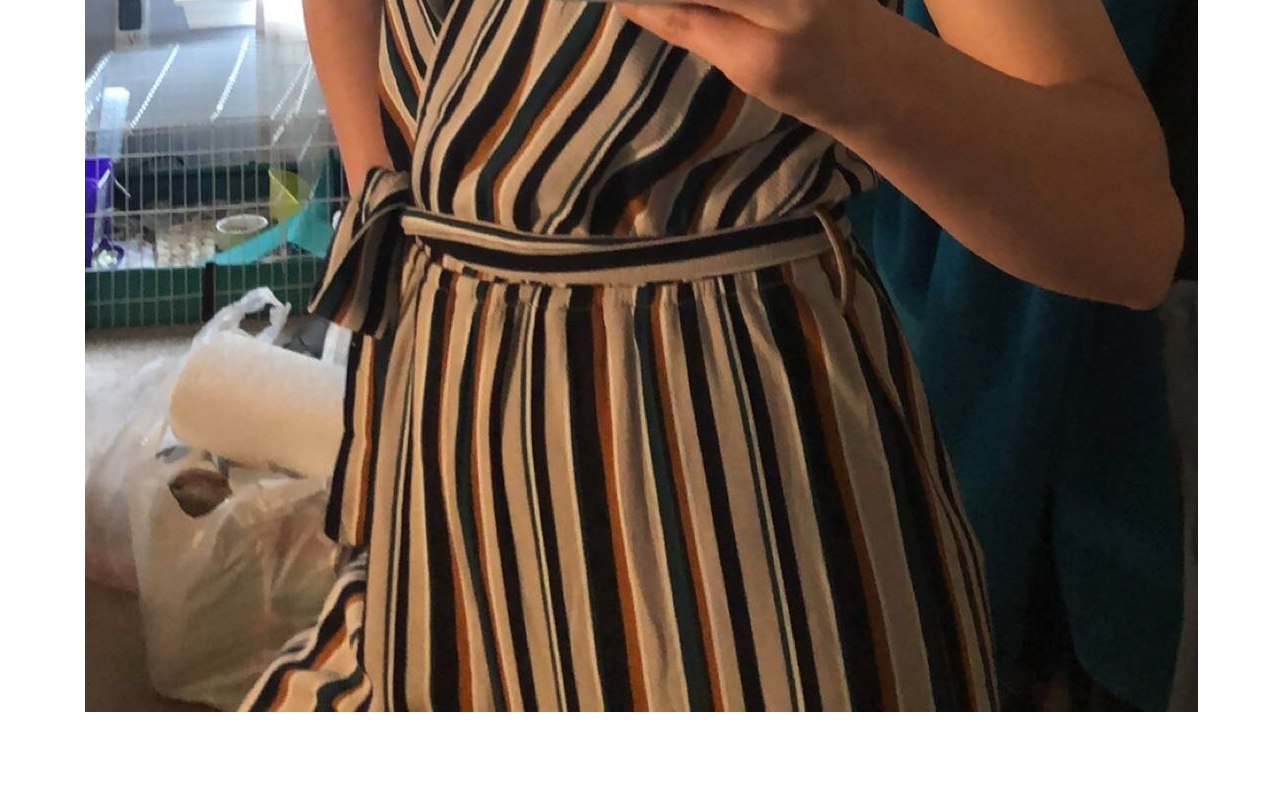
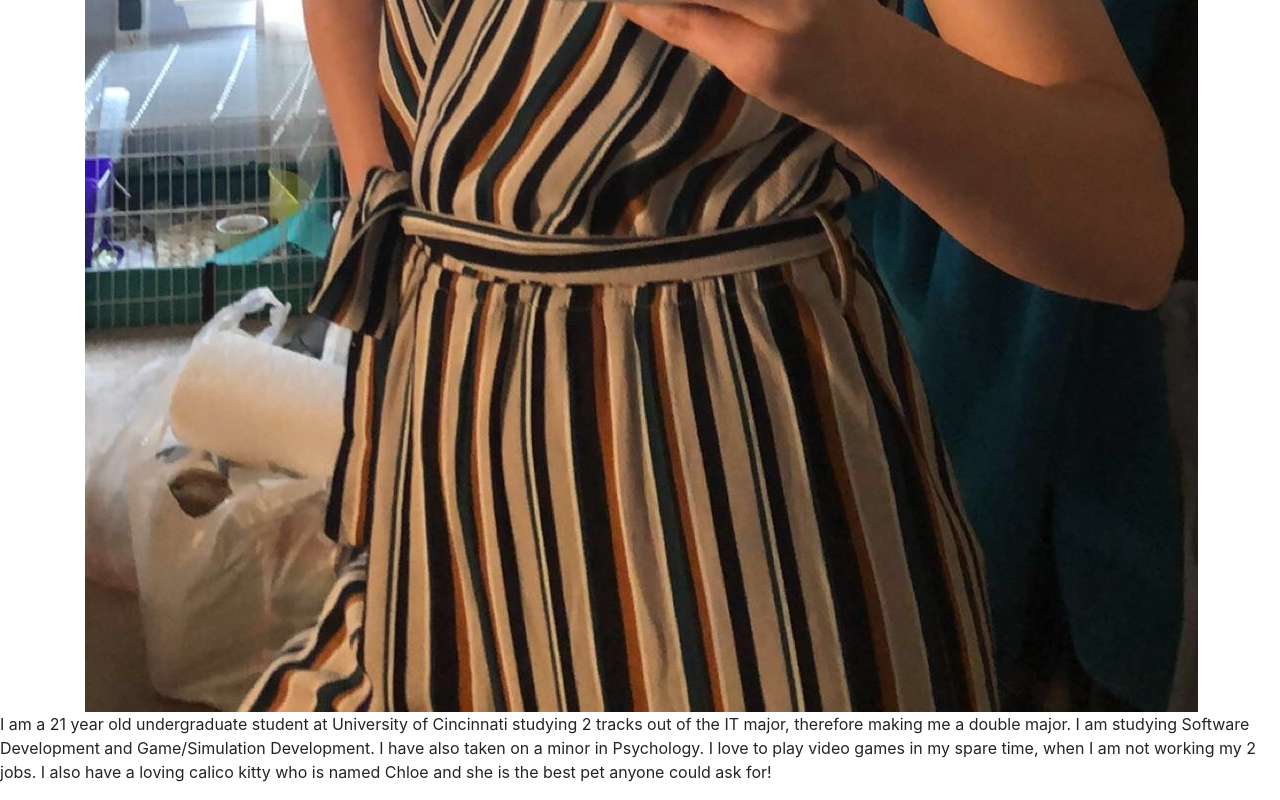
Before and after one commit to it3049c-fall22-henderson/online-portfolio-FallenFoxes, a website: page index.html in a window 1280 px wide. Shown: the part 1003-1803 px from the top of the page. Before the commit the page ends 1715 px from the top, so only its background shows below. Drawn offline with nearby package versions, Linux system fonts and the light colour scheme.

Commit message:
added a personal background section

```diff
--- a/index.html
+++ b/index.html
@@ -21,8 +21,13 @@
 
     <!-- WORK FROM INSIDE THIS CONTAINER-->
     <img src="resources/images/myphoto.jpg" />
+  </div>
 
-
+  <div class="personalBackground">
+<p>I am a 21 year old undergraduate student at University of Cincinnati studying 2 tracks out of the IT major, therefore making me a double major. I am studying Software Development
+  and Game/Simulation Development. I have also taken on a minor in Psychology. I love to play video games in my spare time, when I am not working my 2 jobs. I also have a loving calico
+  kitty who is named Chloe and she is the best pet anyone could ask for!
+</p>
   </div>
 
   <!-- INCLUDE SCRIPTS FILE HERE -->
```
